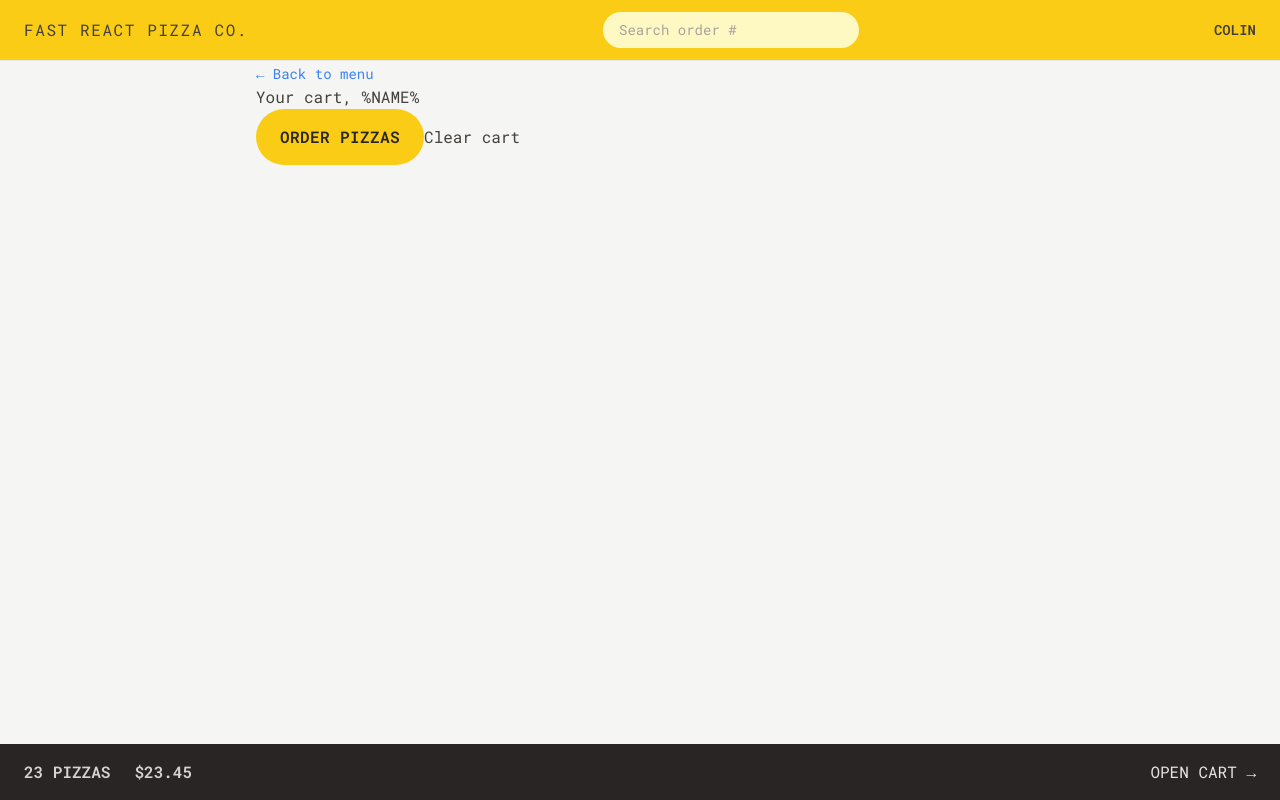
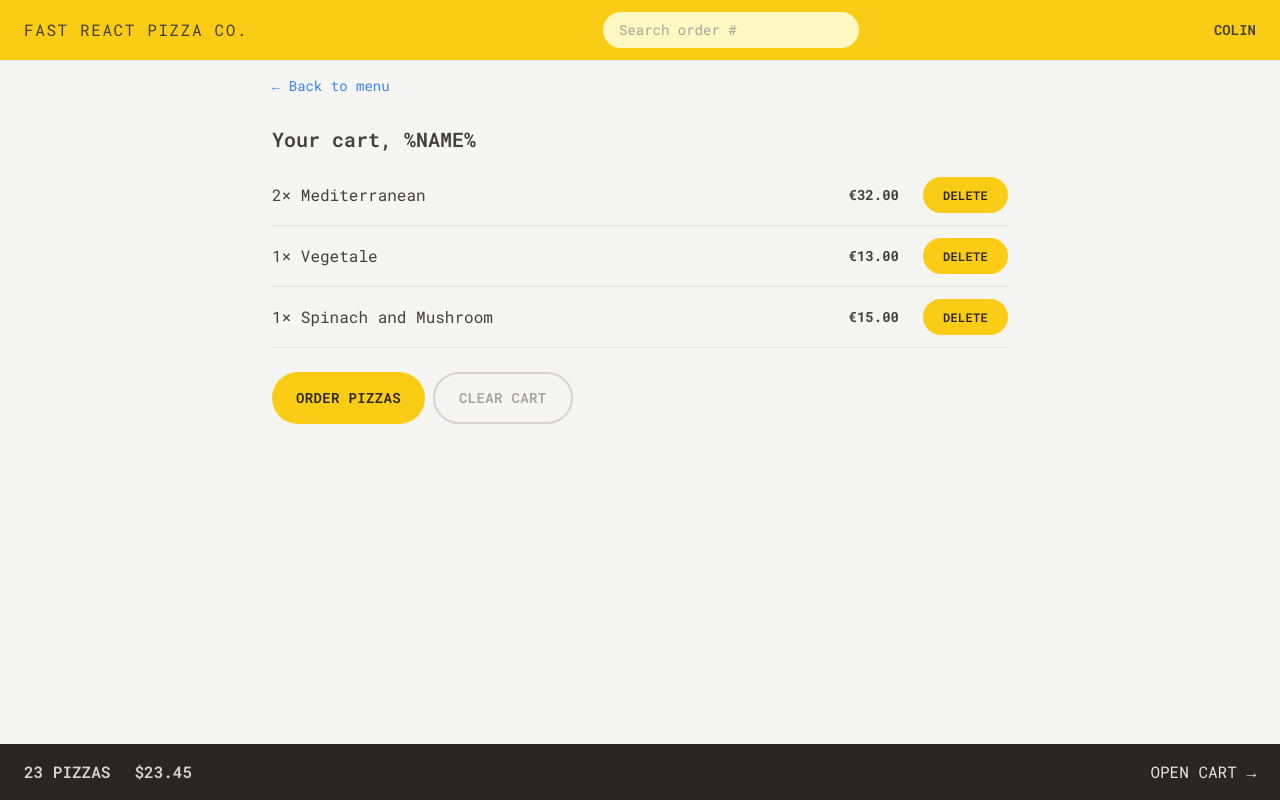
Before and after one commit to cbhuber17/fast-react-pizza-co, a React (Vite) app: page /cart in a window 1280 px wide. Built offline with nearby package versions, Linux system fonts and the light colour scheme.

Commit message:
feat: style cart.

```diff
--- a/src/features/cart/Cart.jsx
+++ b/src/features/cart/Cart.jsx
@@ -1,5 +1,6 @@
 import LinkButton from "./../../ui/LinkButton";
 import Button from "./../../ui/Button";
+import CartItem from "./CartItem";
 
 const fakeCart = [
   {
@@ -29,16 +30,22 @@
   const cart = fakeCart;
 
   return (
-    <div>
+    <div className="px-4 py-3">
       <LinkButton to="/menu">&larr; Back to menu</LinkButton>
 
-      <h2>Your cart, %NAME%</h2>
+      <h2 className="mt-7 text-xl font-semibold">Your cart, %NAME%</h2>
 
-      <div>
+      <ul className="mt-3 divide-y divide-stone-200 border-b">
+        {cart.map((item) => (
+          <CartItem item={item} key={item.key} />
+        ))}
+      </ul>
+
+      <div className="mt-6 space-x-2">
         <Button to="/order/new" type="primary">
           Order pizzas
         </Button>
-        <button>Clear cart</button>
+        <Button type="secondary">Clear cart</Button>
       </div>
     </div>
   );
--- a/src/features/cart/CartItem.jsx
+++ b/src/features/cart/CartItem.jsx
@@ -1,16 +1,18 @@
 import { formatCurrency } from "../../utils/helpers";
+import Button from "../../ui/Button";
 
 /* eslint react/prop-types: 0 */
 function CartItem({ item }) {
   const { pizzaId, name, quantity, totalPrice } = item;
 
   return (
-    <li>
-      <p>
+    <li className="py-3 sm:flex sm:items-center sm:justify-between">
+      <p className="mb-1 sm:mb-0">
         {quantity}&times; {name}
       </p>
-      <div>
-        <p>{formatCurrency(totalPrice)}</p>
+      <div className="flex items-center sm:gap-6">
+        <p className="text-sm font-bold">{formatCurrency(totalPrice)}</p>
+        <Button type="small">Delete</Button>
       </div>
     </li>
   );
--- a/src/ui/Button.jsx
+++ b/src/ui/Button.jsx
@@ -3,11 +3,14 @@
 /* eslint react/prop-types: 0 */
 function Button({ children, disabled, to, type }) {
   const base =
-    "inline-block rounded-full bg-yellow-400 font-semibold uppercase tracking-wide text-stone-800 transition-colors duration-300 hover:bg-yellow-300 focus:bg-yellow-300 focus:outline-none focus:ring focus:ring-yellow-300 focus:ring-offset-2 disabled:cursor-not-allowed";
+    "inline-block text-sm rounded-full bg-yellow-400 font-semibold uppercase tracking-wide text-stone-800 transition-colors duration-300 hover:bg-yellow-300 focus:bg-yellow-300 focus:outline-none focus:ring focus:ring-yellow-300 focus:ring-offset-2 disabled:cursor-not-allowed";
 
   const styles = {
-    primary: base + " px-3 py-4 md:px-6 md:py-4",
+    primary: base + " px-4 py-3 md:px-6 md:py-4",
     small: base + " px-4 py-2 md:px-5 md:py-2.5 text-xs",
+    round: base + " px-2.5 py-1 md:px-3.5 md:py-2 text-sm",
+    secondary:
+      "inline-block text-sm rounded-full border-2 border-stone-300 font-semibold uppercase tracking-wide text-stone-400 transition-colors duration-300 hover:bg-stone-300 hover:text-stone-800 focus:bg-stone-300 focus:text-stone-800 focus:outline-none focus:ring focus:ring-stone-200 focus:ring-offset-2 disabled:cursor-not-allowed px-4 py-2.5 md:px-6 md:py-3.5",
   };
 
   if (to)
```
